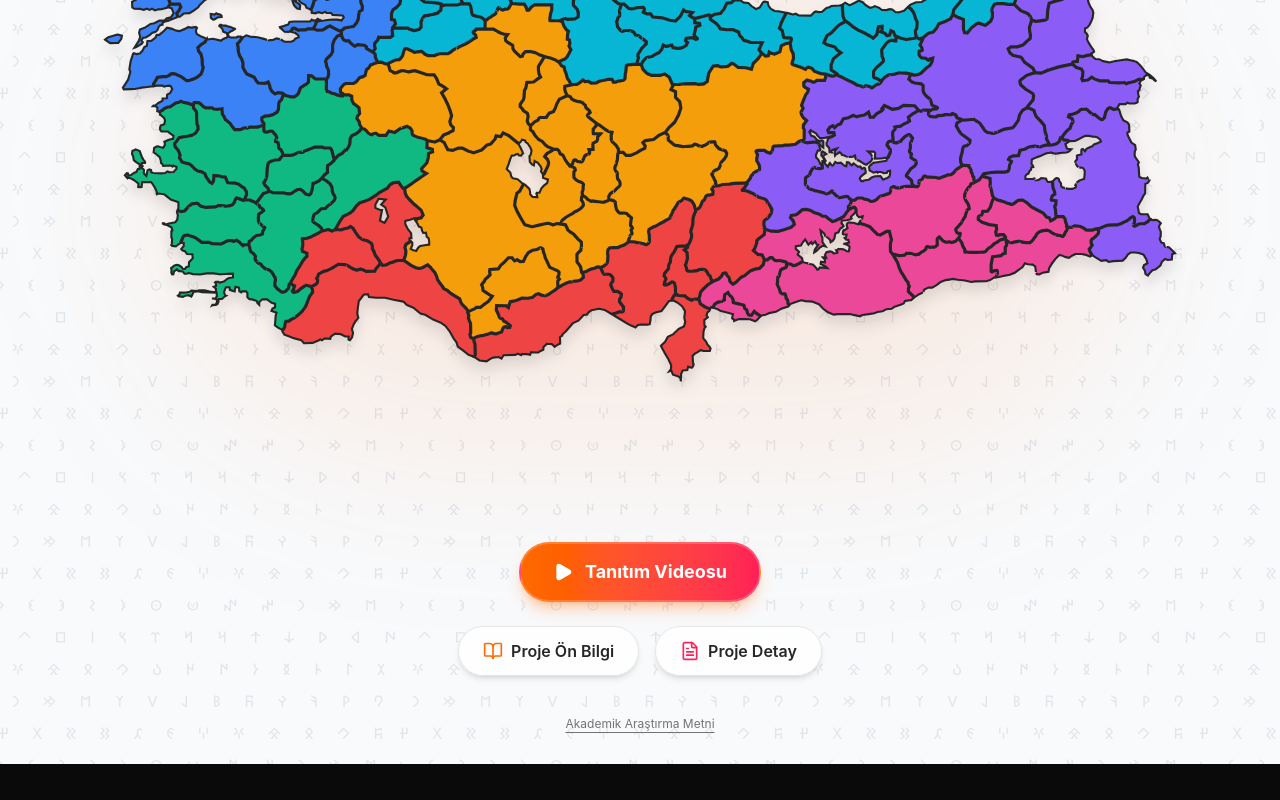
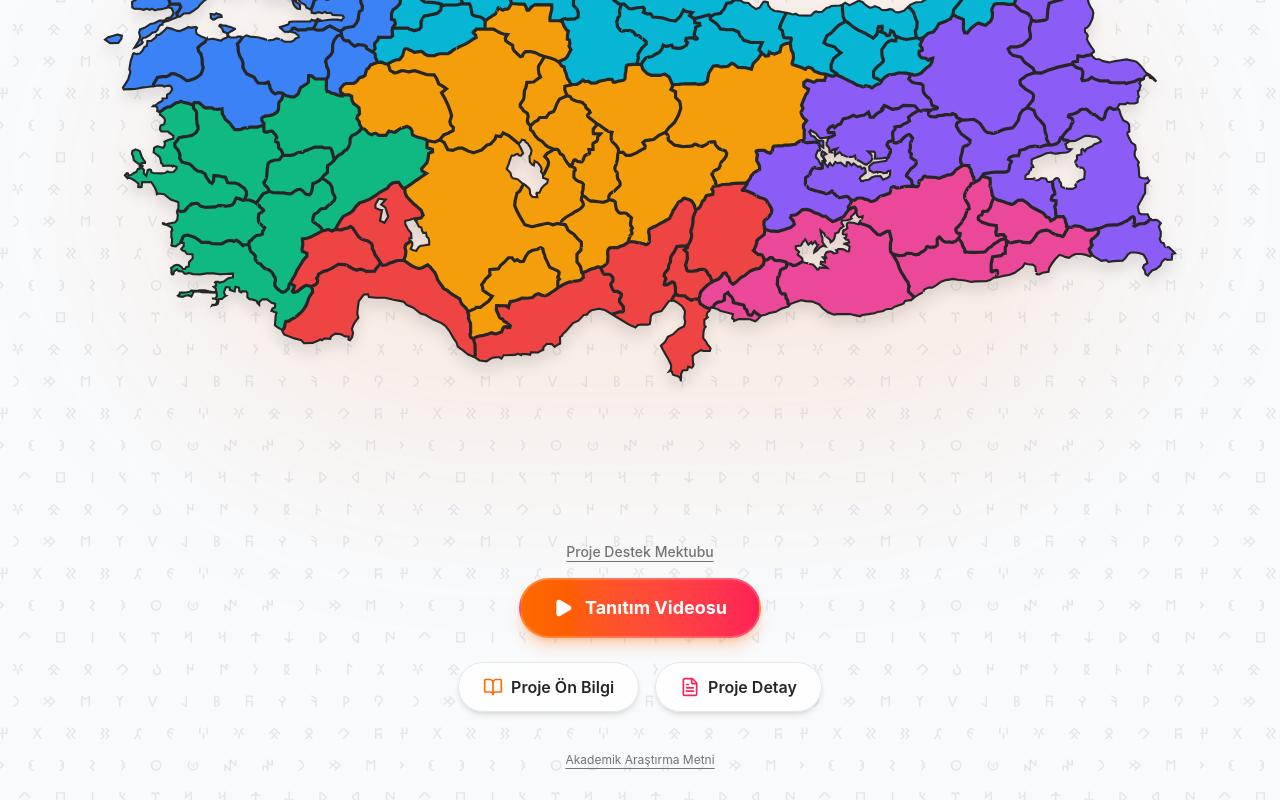
Before and after one commit to koraykunduraci/igneoyasi, a React (Vite) app: page / in a window 1280 px wide. Shown: the part 405-1205 px from the top of the page. Before the commit the page ends 1169 px from the top, so only its background shows below. Built offline with nearby package versions, Linux system fonts and the light colour scheme.

Commit message:
Add Project Support Letter PDF link above intro video

```diff
--- a/src/App.jsx
+++ b/src/App.jsx
@@ -202,9 +202,18 @@
         <div className="absolute top-1/2 left-1/2 -translate-x-1/2 -translate-y-1/2 w-3/4 h-3/4 bg-orange-500/10 blur-[100px] rounded-full pointer-events-none -z-0"></div>
       </main>
 
-
       {/* Footer Navigation */}
       <footer className="w-full pb-8 pt-4 flex flex-col items-center justify-center gap-4 relative z-20">
+        <a
+          href="/Proje%20Destek%20Mektubu.pdf"
+          target="_blank"
+          rel="noopener noreferrer"
+          title={t.support_letter}
+          className="cursor-pointer flex items-center gap-2 text-neutral-500 hover:text-neutral-800 text-sm md:text-sm underline underline-offset-4 hover:decoration-neutral-800 transition-all font-medium mx-auto text-center"
+        >
+          {t.support_letter}
+        </a>
+
         <motion.button
           whileHover={{ scale: 1.05 }}
           whileTap={{ scale: 0.95 }}
--- a/src/locales.js
+++ b/src/locales.js
@@ -7,6 +7,7 @@
     detailed_info: "Proje Detay",
     academic_text: "Akademik Araştırma Metni",
     intro_video: "Tanıtım Videosu",
+    support_letter: "Proje Destek Mektubu",
     close: "Kapat",
     problem_statement: "Problem Cümlesi",
     problem_text: "Boncuk oyaları sadece süsleme amacıyla mı yapılmaktadır, yoksa Anadolu kültüründe duygu ve düşünceleri ifade eden bir iletişim aracı mıdır?",
@@ -87,6 +88,7 @@
     detailed_info: "Project Details",
     academic_text: "Academic Research Text",
     intro_video: "Intro Video",
+    support_letter: "Project Support Letter",
     close: "Close",
     problem_statement: "Problem Statement",
     problem_text: "Are bead embroideries created solely for decorative purposes, or do they serve as a communicative medium to express emotions and thoughts within Anatolian culture?",
```
Also changed, not shown: 1 other file (tests, documents, lock files or other folders).
